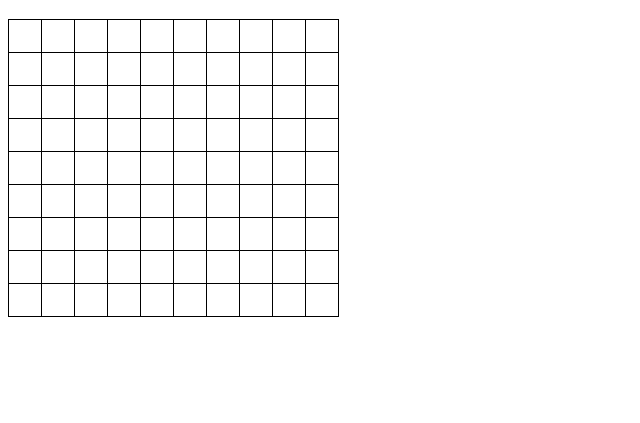
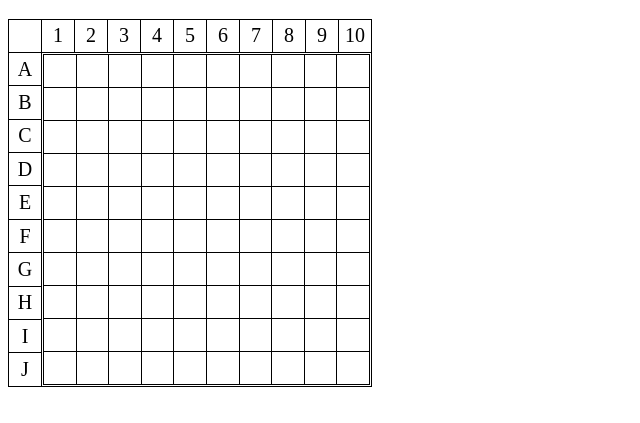
Before and after one commit to feijaocosta/batalha-naval, a plain HTML site: page index.html in a window 1280 px wide. Shown: the part 61-484 px from the top of the page, without its empty margins (0-640 px from the left). Drawn offline with Linux system fonts and the light colour scheme.

Commit message:
Corrigindo um erro de js e criando moldura

```diff
--- a/batalhanaval.js
+++ b/batalhanaval.js
@@ -27,6 +27,7 @@ function createShip() {
   for (i = 0; i<shipSizes.length; i++) {
     let shipSize = shipSizes[i];
     let line, col;
+    isOverlap = true;
 
     while (isOverlap) {
       line = generateRandom(lines);
--- a/index.html
+++ b/index.html
@@ -19,6 +19,23 @@
   </head>
   <body>
     <h1>Batalha Naval</h1>
+    <table>
+      <tr>
+        <td></td>
+        <td>1</td>
+        <td>2</td>
+        <td>3</td>
+        <td>4</td>
+        <td>5</td>
+        <td>6</td>
+        <td>7</td>
+        <td>8</td>
+        <td>9</td>
+        <td>10</td>
+      </tr>
+      <tr>
+        <td>A</td>
+        <td colspan="10" rowspan="10">
           <table id="tabuleiro">
             <tr>
               <td></td>
@@ -128,7 +145,51 @@
               <td></td>
               <td></td>
             </tr>
+            <tr>
+              <td></td>
+              <td></td>
+              <td></td>
+              <td></td>
+              <td></td>
+              <td></td>
+              <td></td>
+              <td></td>
+              <td></td>
+              <td></td>
+            </tr>
           </table>
+
+        </td>
+      </tr>
+      <tr>
+        <td>B</td>
+      </tr>
+      <tr>
+        <td>C</td>
+      </tr>
+      <tr>
+        <td>D</td>
+      </tr>
+      <tr>
+        <td>E</td>
+      </tr>
+      <tr>
+        <td>F</td>
+      </tr>
+      <tr>
+        <td>G</td>
+      </tr>
+      <tr>
+        <td>H</td>
+      </tr>
+      <tr>
+        <td>I</td>
+      </tr>
+      <tr>
+        <td>J</td>
+      </tr>
+    </table>
+    <br><br><br>
     <script src="batalhanaval.js"></script>
   </body>
 </html>
```
Lines whose indentation alone changed are shown as unchanged.
